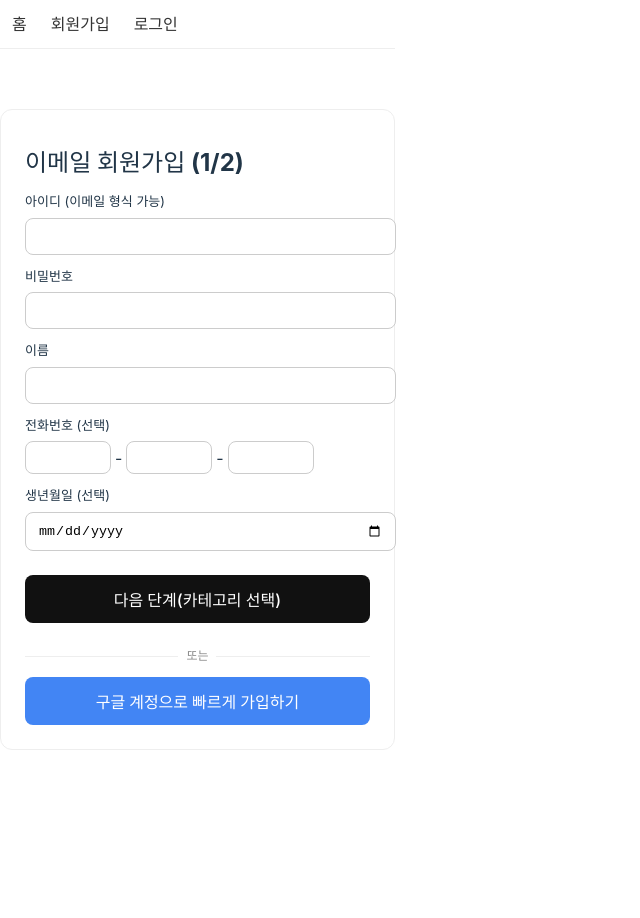
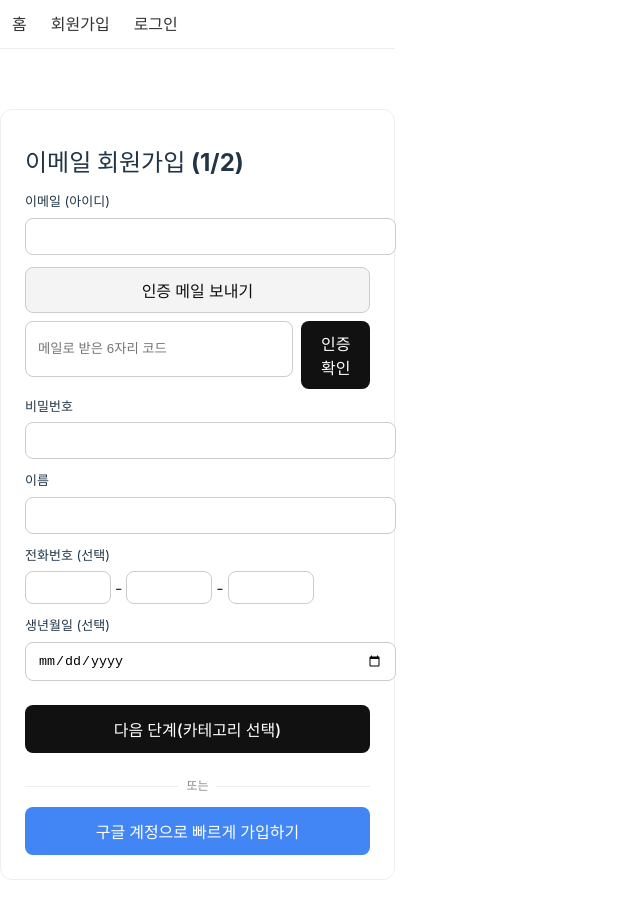
Before and after one commit to SEOMOONJEONG/korit_07_Nuzip_Front, a React (Vite) app: page /register in a window 1280 px wide. Shown: the top 918 px of the page, without its empty margins (0-640 px from the left). Before the commit the page ends 810 px from the top, so only its background shows below. Built offline with nearby package versions, Linux system fonts and the light colour scheme; the HTML template or start-up script is replaced by a standard one.

Commit message:
회원정보 수정 카테고리 key -> label 출력

```diff
--- a/package.json
+++ b/package.json
@@ -15,6 +15,7 @@
     "@mui/material": "^7.3.5",
     "@react-oauth/google": "^0.12.2",
     "axios": "^1.13.2",
+    "nodemailer": "^7.0.10",
     "react": "^18.2.0",
     "react-dom": "^18.2.0",
     "react-router-dom": "^7.9.5"
--- a/src/api/nuzipclientapi.js
+++ b/src/api/nuzipclientapi.js
@@ -53,6 +53,16 @@ export async function register(userData) {
   return api.post('/api/auth/register', userData);
 }
 
+// ✅ 이메일 인증 메일 발송
+export async function sendEmailVerification(email) {
+  return api.post('/api/auth/email/verification/send', { email });
+}
+
+// ✅ 이메일 인증 코드 확인
+export async function confirmEmailVerification({ email, code }) {
+  return api.post('/api/auth/email/verification/confirm', { email, code });
+}
+
 // ✅ 구글 로그인 (OAuth2 서버 처리)
 // 백엔드가 idToken을 받아 JWT를 반환한다고 가정
 export async function authenticateWithGoogleToken(idToken) {
@@ -84,3 +94,8 @@ export async function saveMyCategories(categories) {
   const res = await api.post('/api/users/me/categories', { categories });
   return res.data;
 }
+
+export function isValidEmail(email) {
+  const re = /^[^\s@]+@[^\s@]+\.[^\s@]+$/;
+  return re.test(email);
+}
--- a/src/pages/localregister.jsx
+++ b/src/pages/localregister.jsx
@@ -1,7 +1,13 @@
 // 폼 회원가입 1단계
 import { useEffect, useState } from "react";
 import { useNavigate } from "react-router-dom";
-import { api, goGoogleLogin } from "../api/nuzipclientapi";
+import {
+  api,
+  goGoogleLogin,
+  isValidEmail,
+  sendEmailVerification,
+  confirmEmailVerification,
+} from "../api/nuzipclientapi";
 
 export default function LocalRegister() {
   const nav = useNavigate();
@@ -17,10 +23,41 @@ export default function LocalRegister() {
     third: "",
   });
   const [err, setErr] = useState("");
+  const [emailVerified, setEmailVerified] = useState(false);
+  const [verificationCode, setVerificationCode] = useState("");
+  const [verificationNotice, setVerificationNotice] = useState("");
+  const [verificationError, setVerificationError] = useState("");
+  const [sendingEmail, setSendingEmail] = useState(false);
+  const [checkingCode, setCheckingCode] = useState(false);
+  const persistDraft = (partial) => {
+    const raw = sessionStorage.getItem("signupDraft");
+    let base = {};
+    if (raw) {
+      try {
+        base = JSON.parse(raw) || {};
+      } catch (e) {
+        console.warn("signupDraft 파싱 실패, 초기화합니다.", e);
+      }
+    }
+    sessionStorage.setItem(
+      "signupDraft",
+      JSON.stringify({
+        ...base,
+        ...partial,
+      })
+    );
+  };
 
   const onChange = (e) => {
     const { name, value } = e.target;
-    setForm((f) => ({ ...f, [name]: value }));
+    const nextValue = name === "userId" ? value.trim().toLowerCase() : value;
+    setForm((f) => ({ ...f, [name]: nextValue }));
+    if (name === "userId") {
+      setEmailVerified(false);
+      setVerificationCode("");
+      setVerificationNotice("");
+      setVerificationError("");
+    }
   };
 
   const onPhoneChange = (part) => (e) => {
@@ -43,6 +80,7 @@ export default function LocalRegister() {
         username: draft.username || "",
         birthDate: draft.birthDate || "",
       });
+      setEmailVerified(Boolean(draft.emailVerified));
       if (draft.phone) {
         const digits = String(draft.phone).replace(/\D/g, "");
         setPhoneParts({
@@ -56,23 +94,97 @@ export default function LocalRegister() {
     }
   }, []);
 
+  const isGmail = (form.userId || "").toLowerCase().endsWith("@gmail.com");
+
+  const sendVerification = async () => {
+    setVerificationError("");
+    setVerificationNotice("");
+    if (!form.userId) {
+      setVerificationError("이메일을 먼저 입력해주세요.");
+      return;
+    }
+    if (!isValidEmail(form.userId)) {
+      setVerificationError("올바른 이메일 형식이 아닙니다.");
+      return;
+    }
+    if (isGmail) {
+      setVerificationError("Gmail 계정은 구글 로그인을 이용해주세요.");
+      return;
+    }
+    try {
+      setSendingEmail(true);
+      await sendEmailVerification(form.userId);
+      setVerificationNotice("인증 메일을 보냈습니다. 메일에서 6자리 코드를 확인하세요.");
+    } catch (error) {
+      const msg =
+        error?.response?.data?.message ||
+        error?.message ||
+        "인증 메일 발송 중 오류가 발생했습니다.";
+      setVerificationError(msg);
+    } finally {
+      setSendingEmail(false);
+    }
+  };
+
+  const confirmVerification = async () => {
+    setVerificationError("");
+    setVerificationNotice("");
+    if (!verificationCode || verificationCode.length !== 6) {
+      setVerificationError("6자리 인증 코드를 입력해주세요.");
+      return;
+    }
+    try {
+      setCheckingCode(true);
+      await confirmEmailVerification({ email: form.userId, code: verificationCode });
+      setEmailVerified(true);
+      setVerificationNotice("이메일 인증이 완료되었습니다.");
+      setErr("");
+      persistDraft({ userId: form.userId, emailVerified: true });
+    } catch (error) {
+      const msg =
+        error?.response?.data?.message ||
+        error?.message ||
+        "인증 코드 확인에 실패했습니다.";
+      setVerificationError(msg);
+    } finally {
+      setCheckingCode(false);
+    }
+  };
+
   const goNext = async (e) => {
     e.preventDefault();
     setErr("");
     // 필수값 체크(프론트)
     if (!form.userId || !form.password || !form.username) {
-      setErr("아이디/비밀번호/이름은 필수입니다.");
+      setErr("이메일/비밀번호/이름은 필수입니다.");
+      return;
+    }
+
+    // 이메일 형식 체크
+    if (!isValidEmail(form.userId)) {
+      setErr("아이디는 이메일 형식이어야 합니다.");
+      return; // ❗ 형식 틀리면 여기서 끝 → 다음 단계 이동 X
+    }
+
+    if (isGmail) {
+      setErr("Gmail 계정은 구글 로그인을 이용해 주세요.");
+      return;
+    }
+
+    if (!emailVerified) {
+      setErr("이메일 인증을 완료해 주세요.");
       return;
     }
 
     try {
+      // 중복 아이디(이메일) 체크
       await api.get("/api/auth/register/check", {
         params: { userId: form.userId },
       });
     } catch (error) {
       const msg =
         error?.response?.data?.message ||
-        "이미 회원가입 된 아이디 입니다.";
+        "이미 존재하는 아이디(이메일) 입니다.";
       setErr(msg);
       return;
     }
@@ -85,6 +197,7 @@ export default function LocalRegister() {
     const draftPayload = {
       ...form,
       phone: combinedPhone,
+      emailVerified: true,
     };
     // 1단계 임시 저장
     sessionStorage.setItem("signupDraft", JSON.stringify(draftPayload));
@@ -96,8 +209,79 @@ export default function LocalRegister() {
     <main style={{ maxWidth: 420, margin: "60px auto", padding: 24, border: "1px solid #eee", borderRadius: 12 }}>
       <h1 style={{ fontSize: 24, fontWeight: 700, marginBottom: 16 }}>이메일 회원가입 (1/2)</h1>
       <form onSubmit={goNext}>
-        <Label>아이디 (이메일 형식 가능)</Label>
-        <Input name="userId" value={form.userId} onChange={onChange} required />
+        <Label>이메일 (아이디)</Label>
+        <Input
+        type="email"
+        name="userId"
+        value={form.userId}
+        onChange={onChange}
+        required />
+        <div style={{ display: "flex", gap: 8, marginBottom: 8 }}>
+          <button
+            type="button"
+            onClick={sendVerification}
+            disabled={
+              sendingEmail ||
+              emailVerified ||
+              !form.userId ||
+              !isValidEmail(form.userId) ||
+              isGmail
+            }
+            style={{
+              flex: 1,
+              padding: "10px 12px",
+              borderRadius: 8,
+              border: "1px solid #ccc",
+              background: emailVerified ? "#16a34a" : "#f4f4f5",
+              color: emailVerified ? "#fff" : "#111",
+              cursor: emailVerified ? "default" : "pointer",
+            }}
+          >
+            {emailVerified ? "인증 완료" : sendingEmail ? "발송 중..." : "인증 메일 보내기"}
+          </button>
+        </div>
+        {!emailVerified && (
+          <div style={{ display: "flex", gap: 8, marginBottom: 8 }}>
+            <Input
+              type="text"
+              inputMode="numeric"
+              maxLength={6}
+              placeholder="메일로 받은 6자리 코드"
+              value={verificationCode}
+              onChange={(e) =>
+                setVerificationCode(e.target.value.replace(/\D/g, "").slice(0, 6))
+              }
+            />
+            <button
+              type="button"
+              onClick={confirmVerification}
+              disabled={
+                checkingCode || verificationCode.length !== 6 || !form.userId || isGmail
+              }
+              style={{
+                padding: "10px 12px",
+                borderRadius: 8,
+                border: "none",
+                background: checkingCode ? "#ccc" : "#111",
+                color: "#fff",
+                cursor: checkingCode ? "not-allowed" : "pointer",
+              }}
+            >
+              {checkingCode ? "확인 중..." : "인증 확인"}
+            </button>
+          </div>
+        )}
+        {verificationNotice && (
+          <p style={{ color: "#15803d", fontSize: 12, marginBottom: 8 }}>{verificationNotice}</p>
+        )}
+        {verificationError && (
+          <p style={{ color: "#dc2626", fontSize: 12, marginBottom: 8 }}>{verificationError}</p>
+        )}
+        {isGmail && (
+          <p style={{ color: "#b45309", fontSize: 12, marginBottom: 8 }}>
+            Gmail 계정은 하단의 구글 계정 빠른 가입을 이용해주세요.
+          </p>
+        )}
 
         <Label>비밀번호</Label>
         <Input type="password" name="password" value={form.password} onChange={onChange} required />
@@ -174,6 +358,7 @@ export default function LocalRegister() {
   );
 }
 
+
 const Label = (p) => <label style={{ display: "block", fontSize: 13, marginBottom: 6 }} {...p} />;
 const Input = (p) => <input style={{ width: "100%", padding: "10px 12px", border: "1px solid #ccc", borderRadius: 8, marginBottom: 12 }} {...p} />;
 const PhoneField = (p) => (
--- a/src/pages/localregistercategories.jsx
+++ b/src/pages/localregistercategories.jsx
@@ -35,7 +35,9 @@ export default function LocalRegisterCategories({ onComplete }) {
   })();
 
   useEffect(() => {
-    if (!draft) nav("/register", { replace: true });
+    if (!draft || !draft.emailVerified) {
+      nav("/register", { replace: true });
+    }
   }, [draft, nav]);
 
   const canSubmit = useMemo(() => selected.length === 3, [selected]); // ✅ 정확히 3
@@ -52,6 +54,14 @@ export default function LocalRegisterCategories({ onComplete }) {
 
   const finish = async () => {
     if (!draft || !canSubmit) return;
+    if (!draft.emailVerified) {
+      setErr("이메일 인증을 먼저 완료해 주세요.");
+      return;
+    }
+    if ((draft.userId || "").toLowerCase().endsWith("@gmail.com")) {
+      setErr("Gmail 계정은 구글 로그인을 이용해 주세요.");
+      return;
+    }
     setErr("");
     setLoading(true);
     try {
--- a/src/pages/login.jsx
+++ b/src/pages/login.jsx
@@ -109,13 +109,13 @@ export default function NuzipLogin({ afterLogin }) {
 
       <form onSubmit={onSubmit}>
         <label style={{ display: "block", fontSize: 13, marginBottom: 6 }}>
-          아이디
+          이메일 아이디
         </label>
         <input
           name="userId"
           value={form.userId}
           onChange={onChange}
-          placeholder="아이디"
+          placeholder="이메일형식"
           required
           style={{
             width: "100%",
```
Also changed, not shown: src/pages/profileedit.jsx (+62 -5 lines), 2 other files (tests, documents, lock files or other folders).
